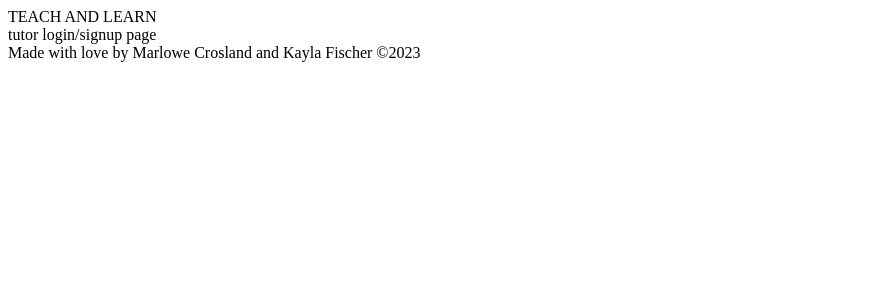
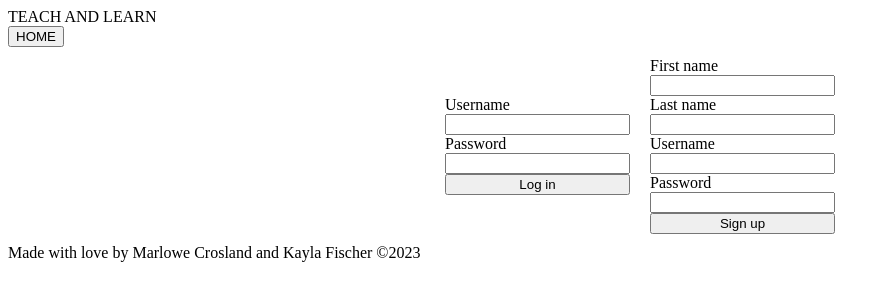
Before and after one commit to kfisch2/tutor-app, a React (Create React App) app: page /tutor in a window 1280 px wide. Shown: the top 300 px of the page, without its empty margins (0-890 px from the left). Built offline with nearby package versions, Linux system fonts and the light colour scheme.

Commit message:
signup/login forms render, home button added to header

```diff
--- a/src/components/Header/Header.js
+++ b/src/components/Header/Header.js
@@ -1,5 +1,11 @@
 import React from "react";
 
 export default function index() {
-  return <div className="header">TEACH AND LEARN</div>;
+  const handleClick = () => window.location.assign('/');
+  return (
+    <>
+      <div className="header">TEACH AND LEARN </div>
+      <button onClick={() => handleClick()}>HOME</button>
+    </>
+  );
 }
--- a/src/components/Login/Login.js
+++ b/src/components/Login/Login.js
@@ -0,0 +1,19 @@
+import React from "react";
+
+const Login = () => {
+  return (
+    <div>
+      <form className="login">
+        <label>Username</label>
+        <input></input>
+
+        <label>Password</label>
+        <input></input>
+
+        <button>Log in</button>
+      </form>
+    </div>
+  );
+};
+
+export default Login;
--- /dev/null
+++ b/src/components/Login/Signup.js
@@ -0,0 +1,25 @@
+import React from "react";
+
+const Signup = () => {
+  return (
+    <div>
+      <form className="signup">
+        <label>First name</label>
+        <input></input>
+
+        <label>Last name</label>
+        <input></input>
+
+        <label>Username</label>
+        <input></input>
+
+        <label>Password</label>
+        <input></input>
+
+        <button>Sign up</button>
+      </form>
+    </div>
+  );
+};
+
+export default Signup;
--- a/src/components/Student/Student.js
+++ b/src/components/Student/Student.js
@@ -1,7 +1,14 @@
 import React from "react";
+import Login from "../Login/Login.js";
+import Signup from "../Login/Signup.js";
 
-const dashboard = () => {
-  return <div>student login/signup page</div>;
+const Student = () => {
+  return (
+    <div className="form-container">
+      <Login />
+      <Signup />
+    </div>
+  );
 };
 
-export default dashboard;
+export default Student;
--- a/src/components/Tutor/Tutor.js
+++ b/src/components/Tutor/Tutor.js
@@ -1,7 +1,14 @@
 import React from "react";
+import Login from "../Login/Login";
+import Signup from "../Login/Signup";
 
-const dashboard = () => {
-  return <div>tutor login/signup page</div>;
+const Tutor = () => {
+  return (
+    <div className="form-container">
+      <Login />
+      <Signup />
+    </div>
+  );
 };
 
-export default dashboard;
+export default Tutor;
--- a/src/components/index.js
+++ b/src/components/index.js
@@ -2,11 +2,11 @@ import Header from "./Header/Header.js";
 import Footer from "./Footer/Footer";
 import Home from "./Home/Home.js";
 import Dashboard from "./Tutor/Tutor.js";
-import Login from "./Login/Login.js";
-import Signup from "./Signup/Signup.js";
 import Student from "./Student/Student.js";
 import Tutor from "./Tutor/Tutor.js";
 import Page from "../Page/Page.js";
 import PageContent from "../Page/PageContent.js";
+import Login from "./Login/Login.js";
+import Signup from "./Login/Signup.js";
 
-export { Dashboard, Header, Footer, Home, Login, Signup, Student, Tutor, Page, PageContent };
+export { Dashboard, Header, Footer, Home, Student, Tutor, Page, PageContent, Login, Signup };
--- a/src/index.css
+++ b/src/index.css
@@ -1,7 +1,3 @@
-.header {
-
-}
-
 .main-page {
   display: flex;
   justify-content: center;
@@ -13,3 +9,16 @@
   margin: 5px;
   font-size: large;
 }
+
+.form-container {
+  display: flex;
+  flex-direction: row;
+  justify-content: center;
+  align-items: center;
+}
+
+.login, .signup {
+  margin: 10px;
+  display: flex;
+  flex-direction: column;
+}
```
Also changed, not shown: src/components/Header/Home/Home.js (renamed from src/components/Home/Home.js), src/components/Signup/Signup.js (deleted).
